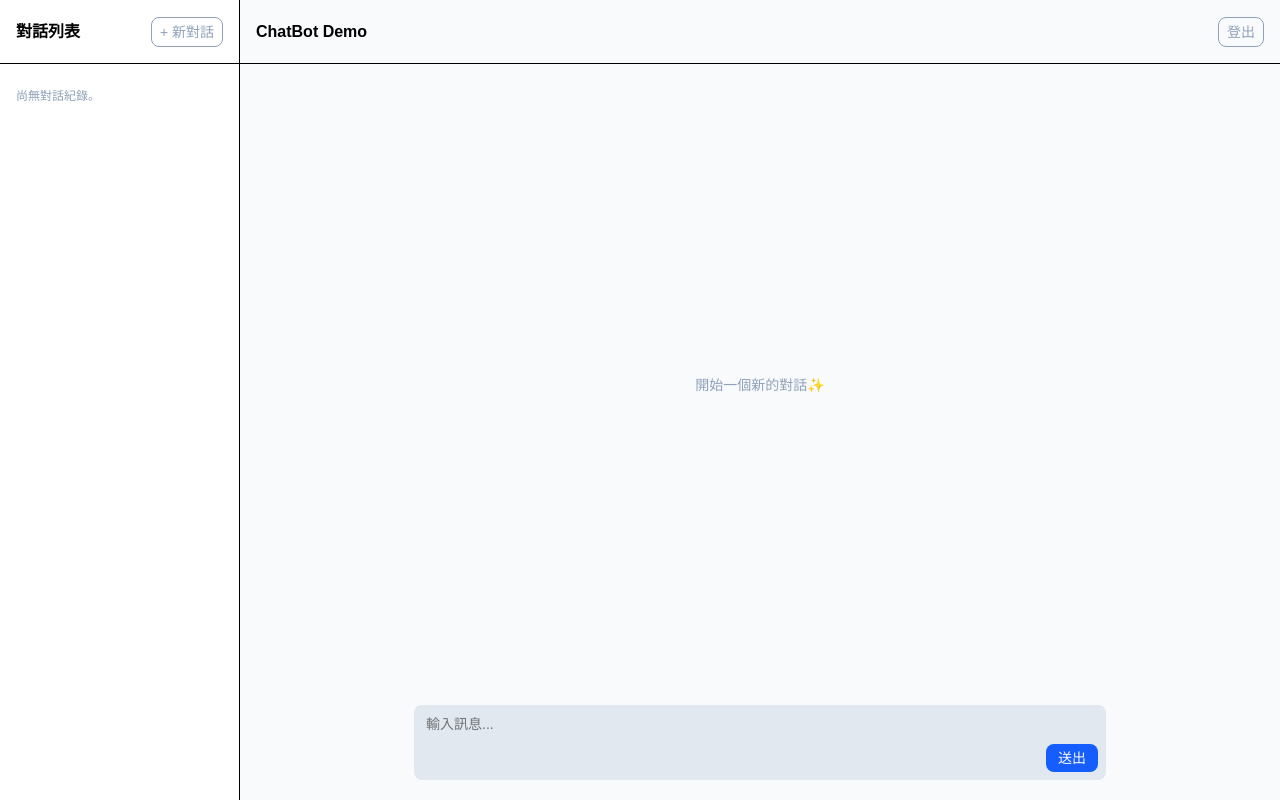
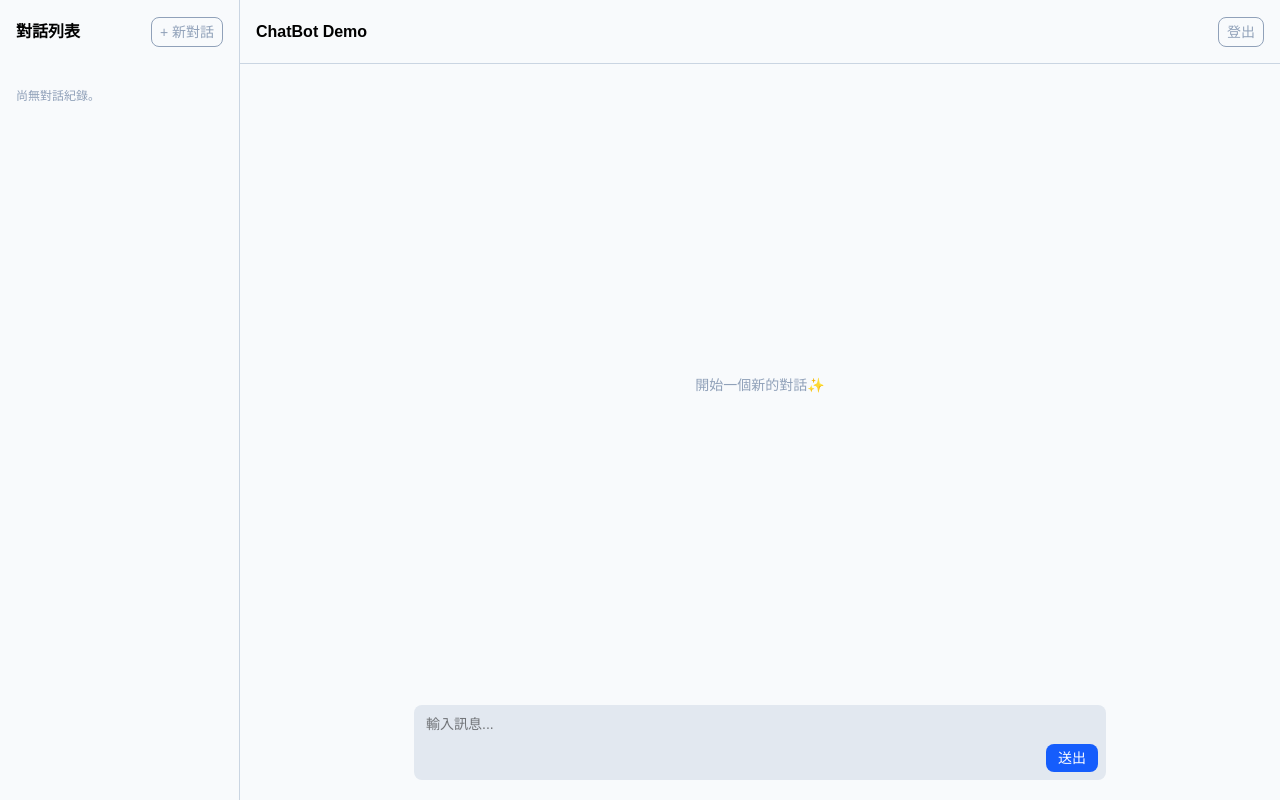
Before and after one commit to TunaSung/Chatbot, a React (Vite) app in the folder client/: page /chat in a window 1280 px wide. Built offline with nearby package versions, Linux system fonts and the light colour scheme.

Commit message:
調整 border 顏色

```diff
--- a/client/src/pages/Chatpage/components/Feature/ChatHeader.tsx
+++ b/client/src/pages/Chatpage/components/Feature/ChatHeader.tsx
@@ -20,7 +20,7 @@ function Navbar({ isBelow768, setIsAsideOpen }: NavbarProps) {
   };
 
   return (
-    <nav className="flex justify-between items-center p-4 border-b min-h-16">
+    <nav className="flex justify-between items-center p-4 border-b border-slate-300 min-h-16">
       {/* start logo & hamberger menu */}
       <div className="flex gap-3">
         {isBelow768 && (
--- a/client/src/pages/Chatpage/components/Feature/ConversationList.tsx
+++ b/client/src/pages/Chatpage/components/Feature/ConversationList.tsx
@@ -40,13 +40,13 @@ function ConversationList({
           animate={{ clipPath: "inset(0% 0% 0% 0%)" }}
           exit={{ clipPath: "inset(0% 100% 0% 0%)" }}
           transition={{ duration: 0.1, ease: "easeInOut" }}
-          className={`min-w-60 max-w-72 border-r bg-white flex flex-col
-            ${isBelow768 && "absolute left-0 bg-white z-50 h-full"}
+          className={`min-w-60 max-w-72 flex flex-col border-r border-slate-300
+            ${isBelow768 && "absolute left-0 z-50 h-full"}
           `}
         >
           {/* start header */}
-          <div className="p-4 flex items-center justify-between border-b min-h-16">
-            <h2 className="text-lg sm:text-2xl md:text-base font-semibold">
+          <div className="p-4 flex items-center justify-between min-h-16">
+            <h2 className="text-lg sm:text-xl md:text-base font-semibold">
               對話列表
             </h2>
             <div className="flex gap-2">
```
